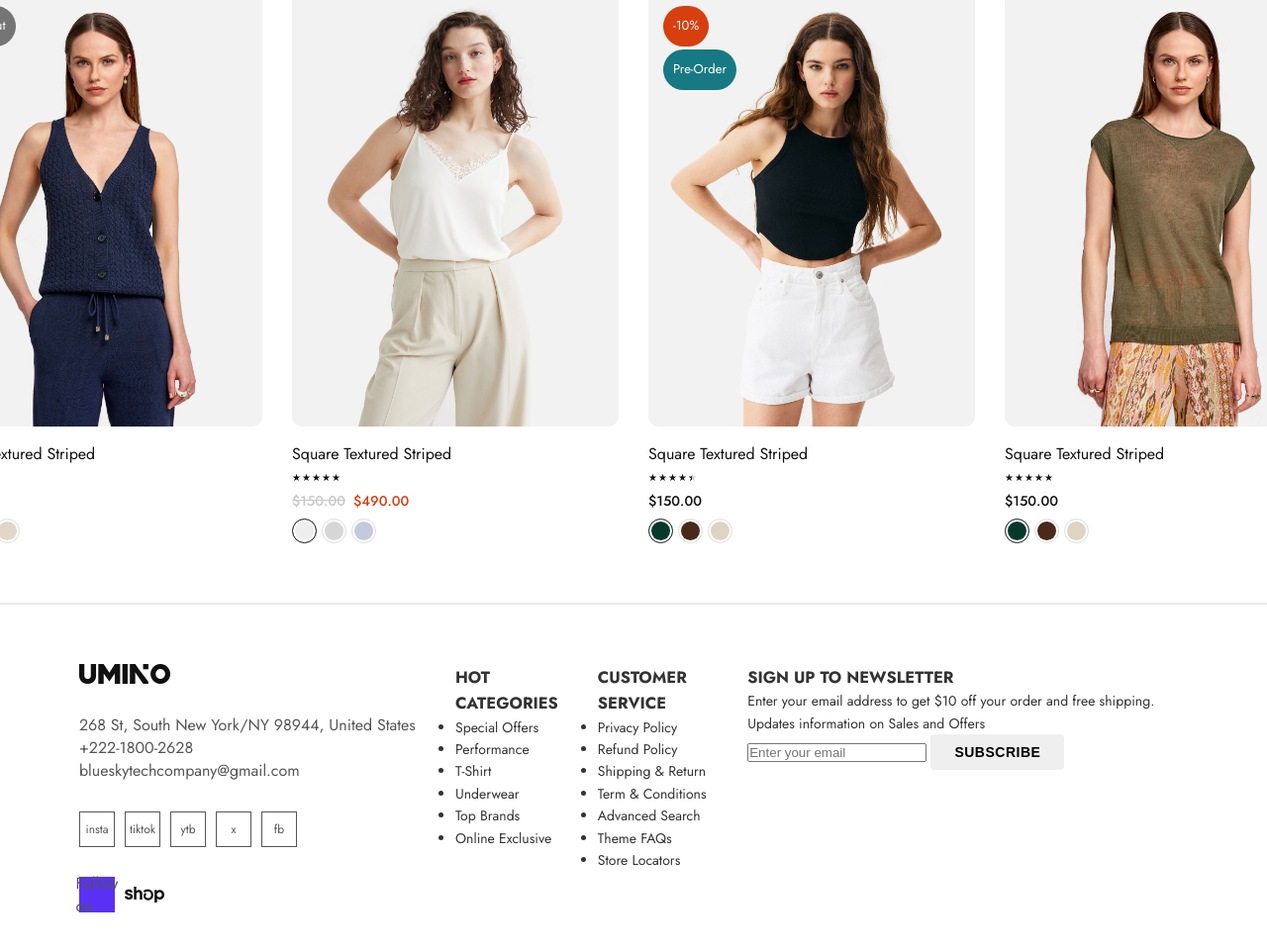
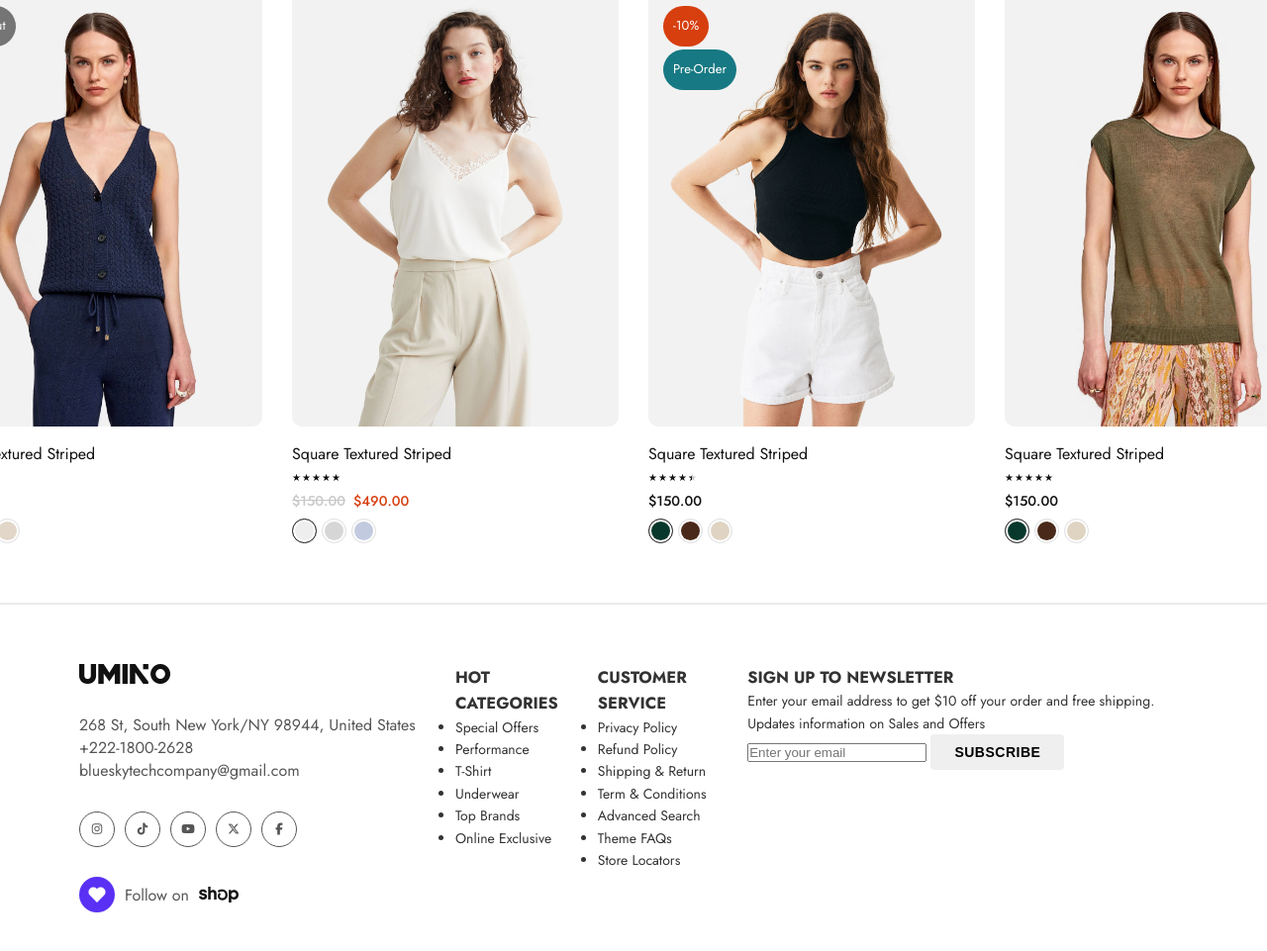
Before and after one commit to mrbad12e/Umino, a plain HTML site: page index.html in a window 1280 px wide. Shown: the part 2004-2965 px from the top of the page at 99% size. Drawn offline with Linux system fonts and the light colour scheme.

Commit message:
Footer: Adding icons, colors for about section

```diff
--- a/footer.css
+++ b/footer.css
@@ -95,6 +95,7 @@ address {
     font-size: 12px;
     flex: none;
     flex-grow: 0;
+    border-radius: 100px;
 }
 
 /* Follow on Shop badge */
@@ -123,16 +124,18 @@ address {
     flex-grow: 0;
 }
 
-.shop-badge > :first-child {
+.shop-badge-icon {
     display: flex;
     align-items: center;
     justify-content: center;
     width: 36px;
     height: 36px;
     background: #5A31F4;
+    color: #FFFFFF;
     flex: none;
     order: 0;
     flex-grow: 0;
+    border-radius: 100px;
 }
 
 .shop-badge img {
--- a/index.html
+++ b/index.html
@@ -4,6 +4,7 @@
     <meta charset="UTF-8">
     <meta name="viewport" content="width=device-width, initial-scale=1.0">
     <title>UMINO - Fashion & Lifestyle</title>
+    <link rel="stylesheet" href="https://cdnjs.cloudflare.com/ajax/libs/font-awesome/6.5.0/css/all.min.css">
     <link rel="preconnect" href="https://fonts.googleapis.com">
     <link rel="preconnect" href="https://fonts.gstatic.com" crossorigin>
     <link href="https://fonts.googleapis.com/css2?family=Jost:wght@400;500;600;700&display=swap" rel="stylesheet">
@@ -288,14 +289,16 @@
                 </address>
 
                 <div class="social-links">
-                    <a href="#" class="social-link">insta</a>
-                    <a href="#" class="social-link">tiktok</a>
-                    <a href="#" class="social-link">ytb</a>
-                    <a href="#" class="social-link">x</a>
-                    <a href="#" class="social-link">fb</a>
+                    <a href="#" class="social-link"><i class="fa-brands fa-instagram"></i></a>
+                    <a href="#" class="social-link"><i class="fa-brands fa-tiktok"></i></a>
+                    <a href="#" class="social-link"><i class="fa-brands fa-youtube"></i></a>
+                    <a href="#" class="social-link"><i class="fa-brands fa-x-twitter"></i></a>
+                    <a href="#" class="social-link"><i class="fa-brands fa-facebook-f"></i></a>
                 </div>
                 <div class="shop-badge">
-                    <!-- Heart Icon here -->
+                    <div class="shop-badge-icon">
+                        <svg width="18" height="18" viewBox="0 0 24 24" fill="#ffffff" stroke="currentColor" stroke-width="2" stroke-linecap="round" stroke-linejoin="round"><path d="M20.84 4.61a5.5 5.5 0 0 0-7.78 0L12 5.67l-1.06-1.06a5.5 5.5 0 0 0-7.78 7.78l1.06 1.06L12 21.23l7.78-7.78 1.06-1.06a5.5 5.5 0 0 0 0-7.78z"/></svg>
+                    </div>
                     <span>Follow on</span>
                     <img src="asset/shop.png" />
                 </div>
```
